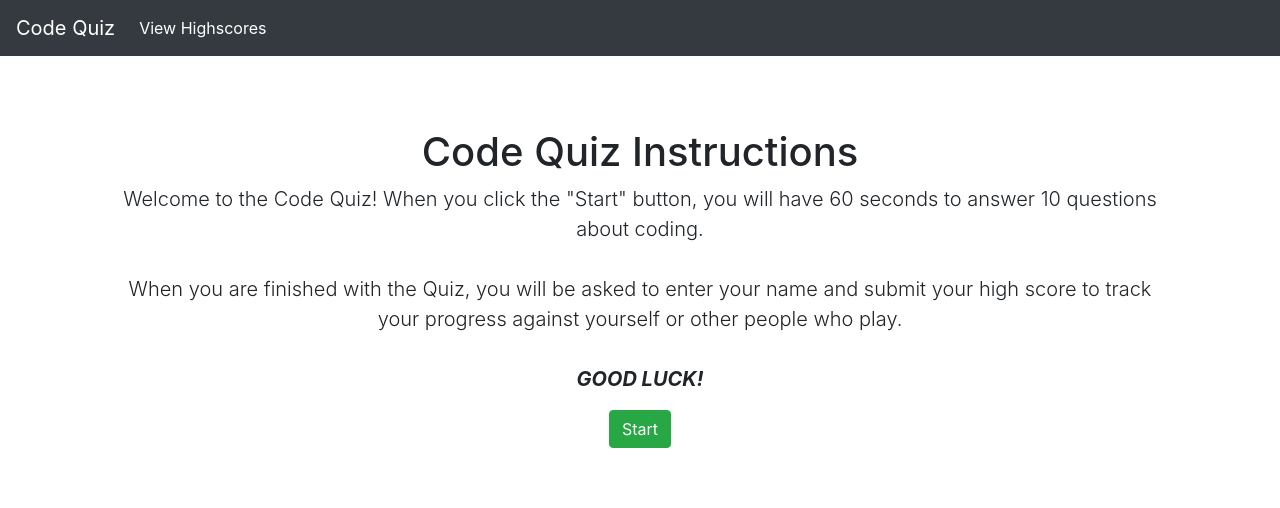
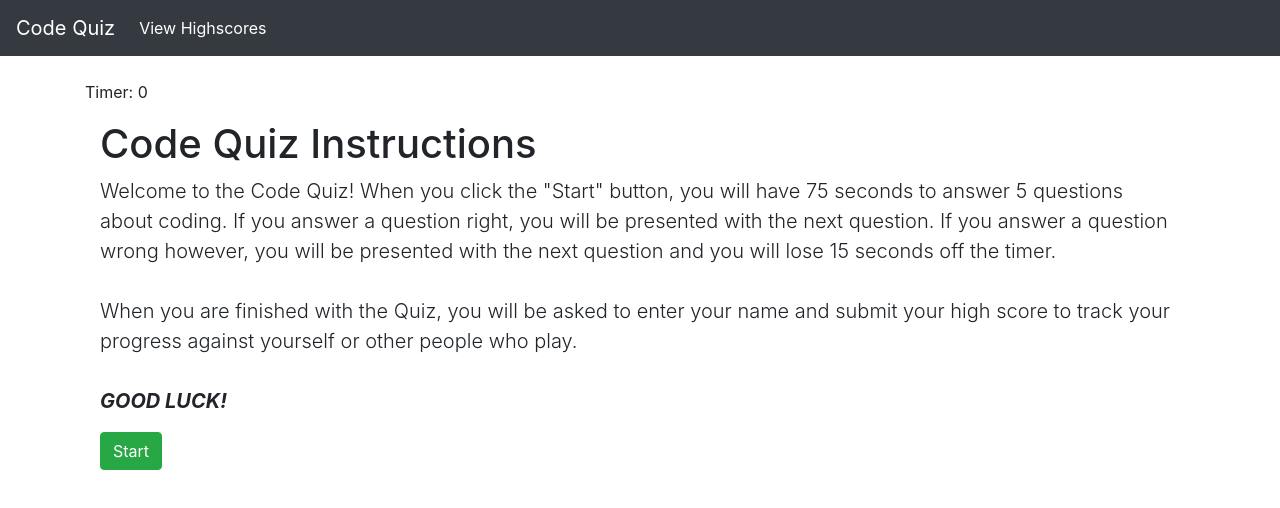
Before and after one commit to spencer-alan/local-storage-quiz, a plain HTML site: page Index.html in a window 1280 px wide. Drawn offline with nearby package versions, Linux system fonts and the light colour scheme.

Commit message:
finish work on HTML

```diff
--- a/Index.html
+++ b/Index.html
@@ -8,7 +8,7 @@
     <title>Coding Quiz</title>
   </head>
     <body>
-        <nav class="navbar navbar-expand-md navbar-dark bg-dark fixed-top">
+    <nav class="navbar navbar-expand-md navbar-dark bg-dark fixed-top">
       <a class="navbar-brand" href="#">Code Quiz</a>
       <button class="navbar-toggler" type="button" data-toggle="collapse" data-target="#navbarsExampleDefault" aria-controls="navbarsExampleDefault" aria-expanded="false" aria-label="Toggle navigation">
         <span class="navbar-toggler-icon"></span>
@@ -22,17 +22,19 @@
         </ul>
       </div>
     </nav>
-
+    <div class="clearfix container">
+      <p class="timer-words">Timer: <span id="timer">0</span></p>
+    </div>
     <main role="main" id="main" class="container">
 
-      <div class="starter-template">
+      <div id="quiz" class="container">
         <h1>Code Quiz Instructions</h1>
-        <p class="lead">Welcome to the Code Quiz! When you click the "Start" button, you will have 60 seconds to answer 10 questions about coding.
+        <p class="lead">Welcome to the Code Quiz! When you click the "Start" button, you will have 75 seconds to answer 5 questions about coding. If you answer a question right, you will be presented with the next question. If you answer a question wrong however, you will be presented with the next question and you will lose 15 seconds off the timer.
           <br><br>
           When you are finished with the Quiz, you will be asked to enter your name and submit your high score to track your progress against yourself or other people who play.
           <br><br><span id="luck">GOOD LUCK!</span>
         </p>
-        <button type="button" id="start" class="btn btn-success">Start</button>
+        <button id="start" class="btn btn-success">Start</button>
       </div>
 
     </main><!-- /.container -->
```
